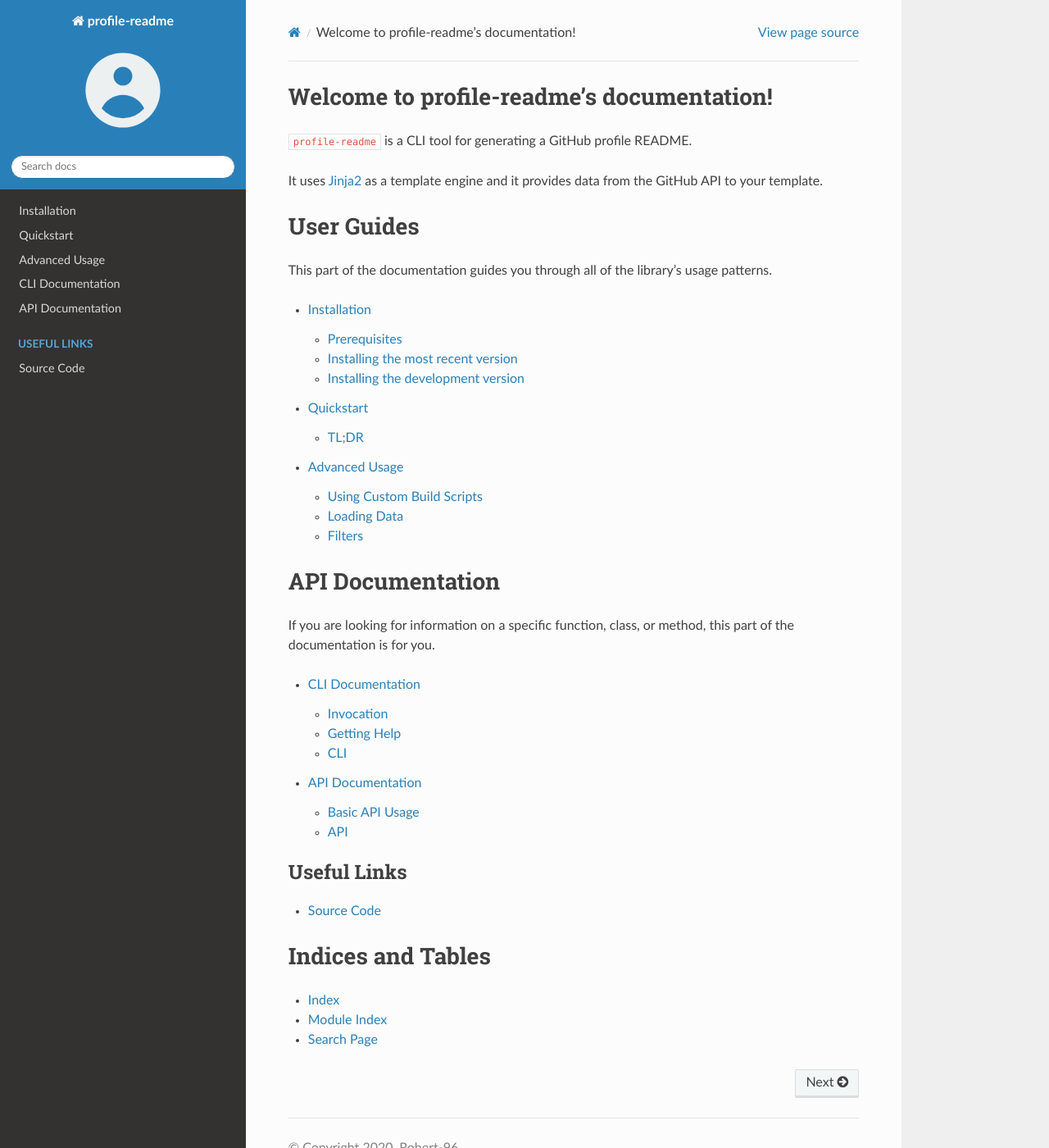
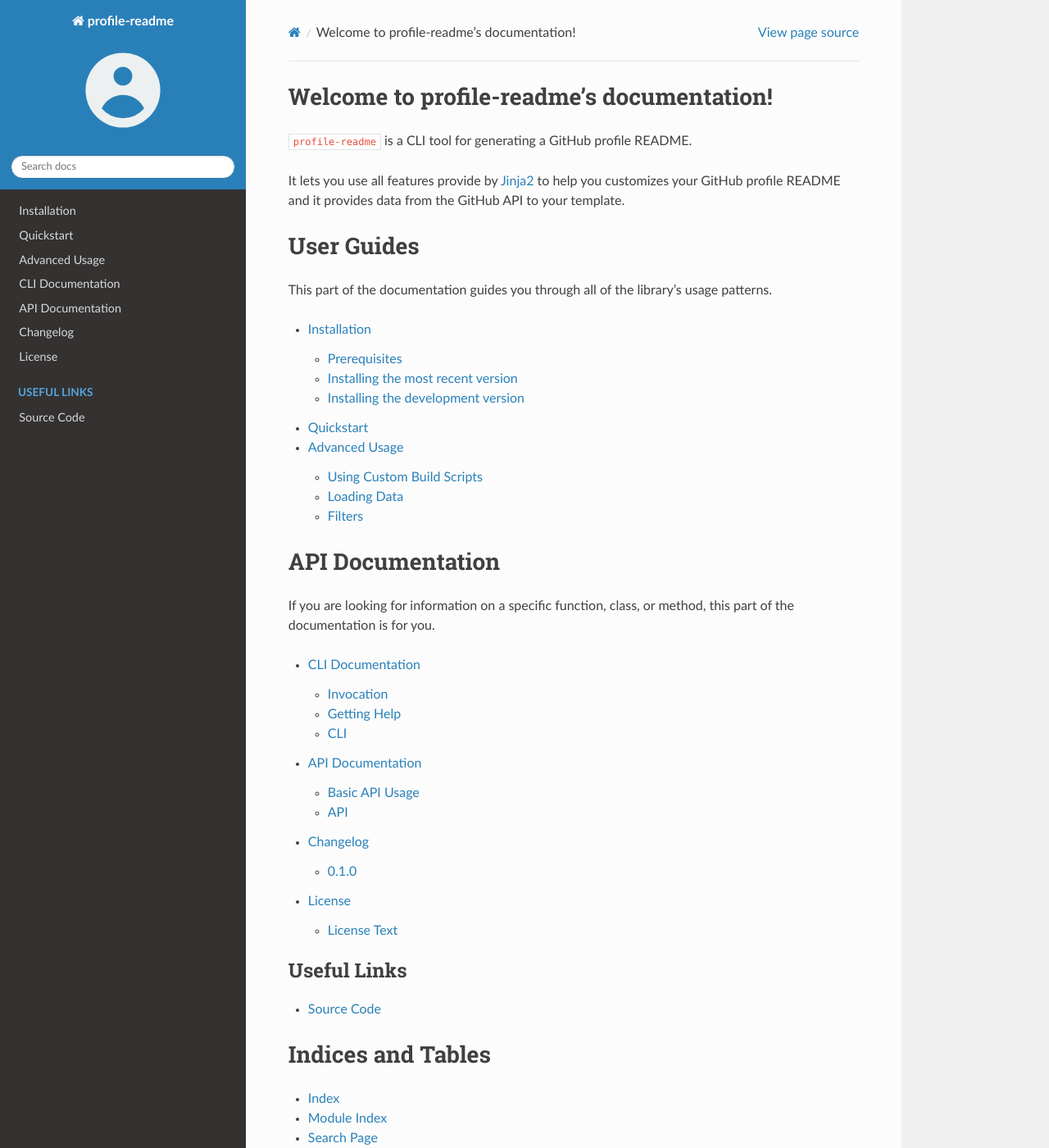
Before and after one commit to Robert-96/profile-readme, a Sphinx documentation site: the page built from docs/source/index.rst, in a window 1280 px wide and 1400 px high. Shown: the whole window at 82% size. Built offline with Sphinx 7.4.7 and the Read the Docs theme 2.0.0, drawn with Linux system fonts in a browser that asks for light colours.

Commit message:
Update docs

```diff
--- /dev/null
+++ b/docs/source/changelog.rst
@@ -0,0 +1 @@
+.. include:: ../../CHANGELOG.rst
--- a/docs/source/index.rst
+++ b/docs/source/index.rst
@@ -3,7 +3,9 @@ Welcome to profile-readme's documentation!
 
 ``profile-readme`` is a CLI tool for generating a GitHub profile README.
 
-It uses `Jinja2`_ as a template engine and it provides data from the GitHub API to your template.
+It lets you use all features provide by `Jinja2`_ to help you customizes
+your GitHub profile README and it provides data from the GitHub API to
+your template.
 
 
 User Guides
@@ -30,6 +32,8 @@ If you are looking for information on a specific function, class, or method, thi
 
    cli
    api
+   changelog
+   license
 
 
 .. toctree::
--- a/docs/source/quickstart.rst
+++ b/docs/source/quickstart.rst
@@ -1,8 +1,5 @@
 Quickstart
 ==========
-
-TL;DR
------
 
 Use the ``init`` command to generate a new project with an example template:
 
```
Also changed, not shown: docs/source/license.rst (added, +9 -0 lines).
